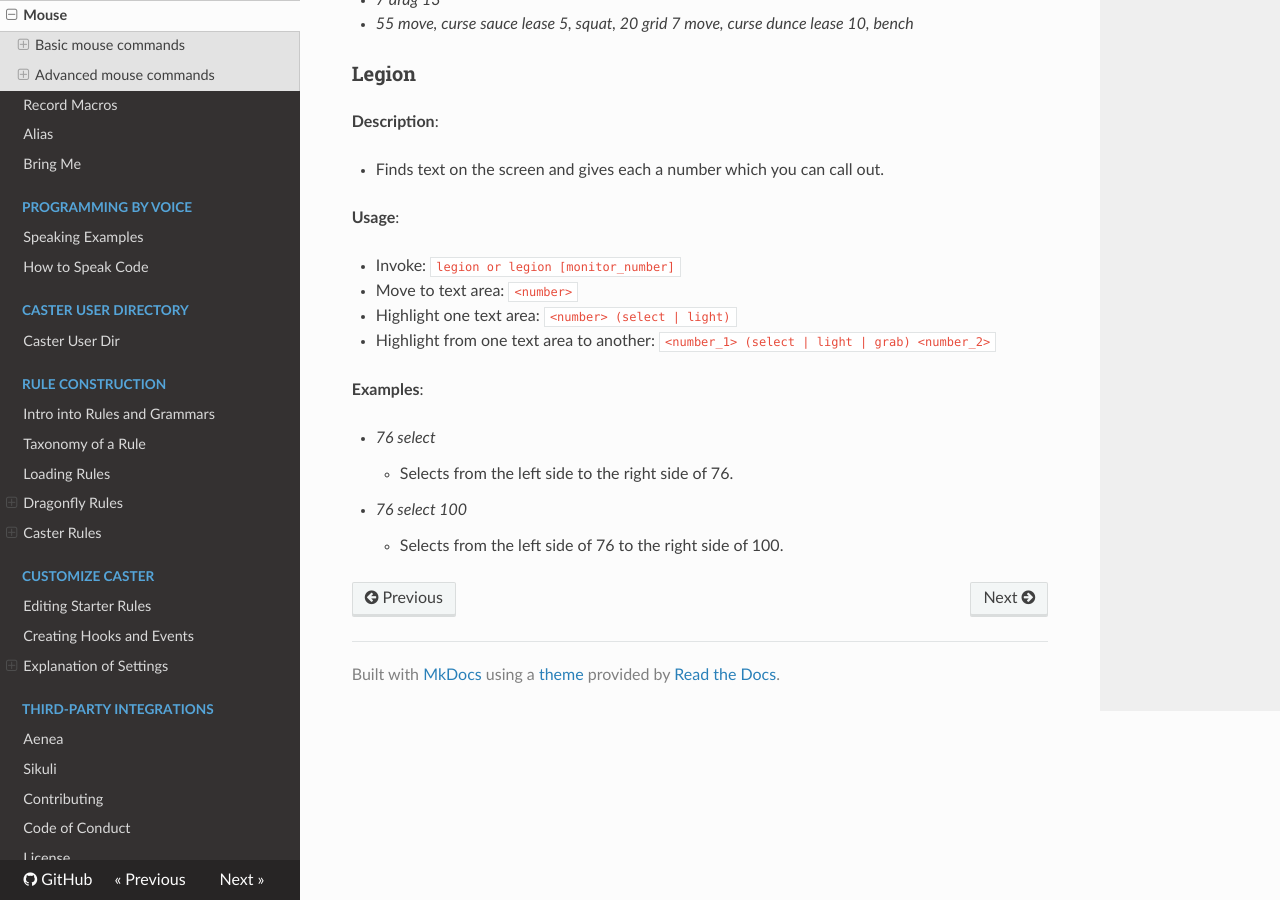
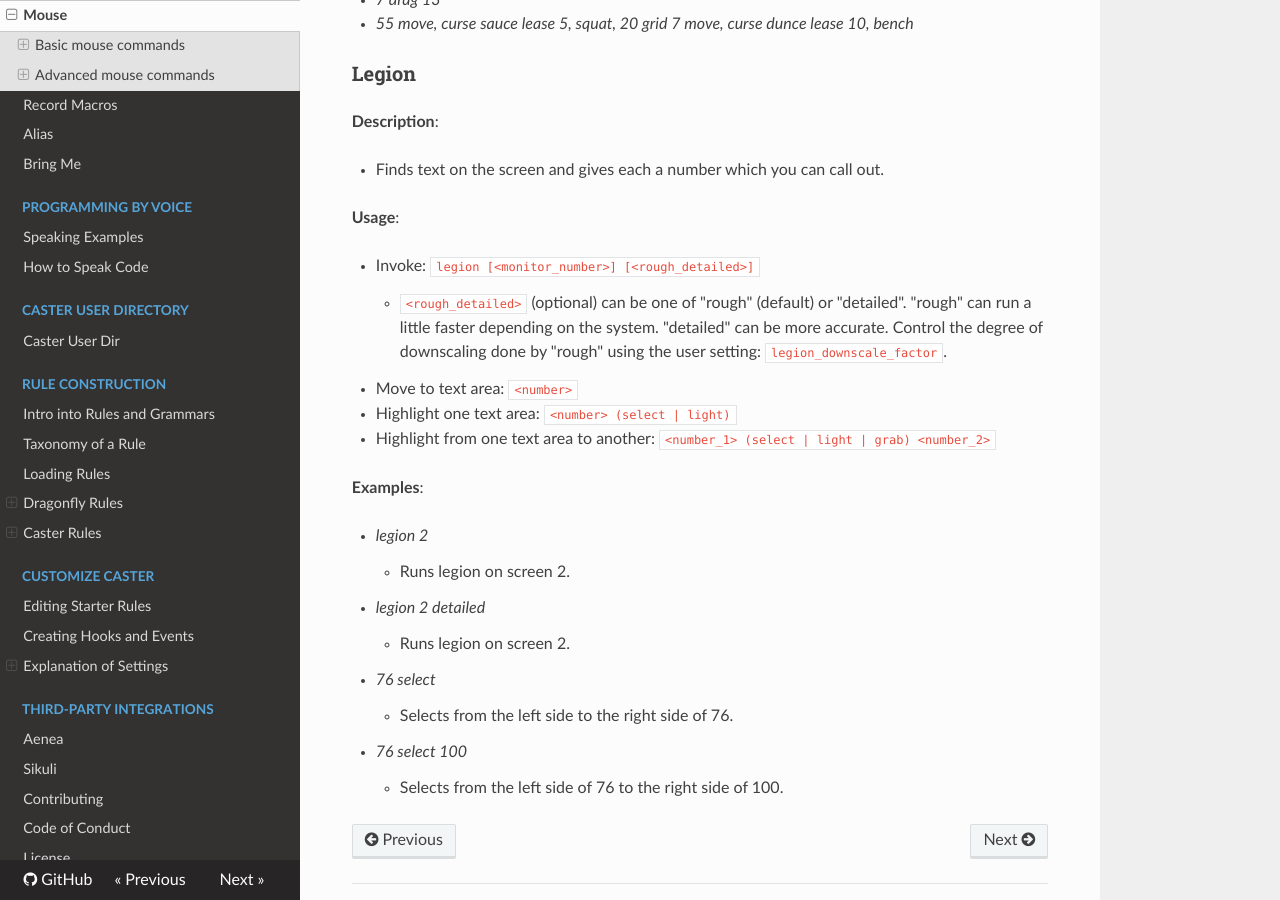
Before and after one commit to dictation-toolbox/Caster, an MkDocs documentation site: the page built from docs/readthedocs/Caster_Commands/Mouse.md, in a window 1280 px wide and 900 px high, scrolled down 3662 px. Built offline with MkDocs 1.6.1, drawn with Linux system fonts in a browser that asks for light colours; nearby versions of some CDN libraries; comment, search, counter and statistics services are not loaded.

Commit message:
add dpcs

```diff
--- a/docs/readthedocs/Caster_Commands/Mouse.md
+++ b/docs/readthedocs/Caster_Commands/Mouse.md
@@ -131,13 +131,18 @@ Creates a grid of numbered 3 x 3 squares over the whole screen. A number is call
 
 **Usage**:
 
-- Invoke: `legion or legion [monitor_number]`
+- Invoke: `legion [<monitor_number>] [<rough_detailed>]`
+    - `<rough_detailed>` (optional) can be one of "rough" (default) or "detailed". "rough" can run a little faster depending on the system. "detailed" can be more accurate. Control the degree of downscaling done by "rough" using the user setting: `legion_downscale_factor`.
 - Move to text area: `<number>`
 - Highlight one text area: `<number> (select | light)`
 - Highlight from one text area to another: `<number_1> (select | light | grab) <number_2>`
 
 **Examples**:
 
+- _legion 2_
+    - Runs legion on screen 2.
+- _legion 2 detailed_
+    - Runs legion on screen 2.
 - _76 select_
     - Selects from the left side to the right side of 76.
 - _76 select 100_
```
